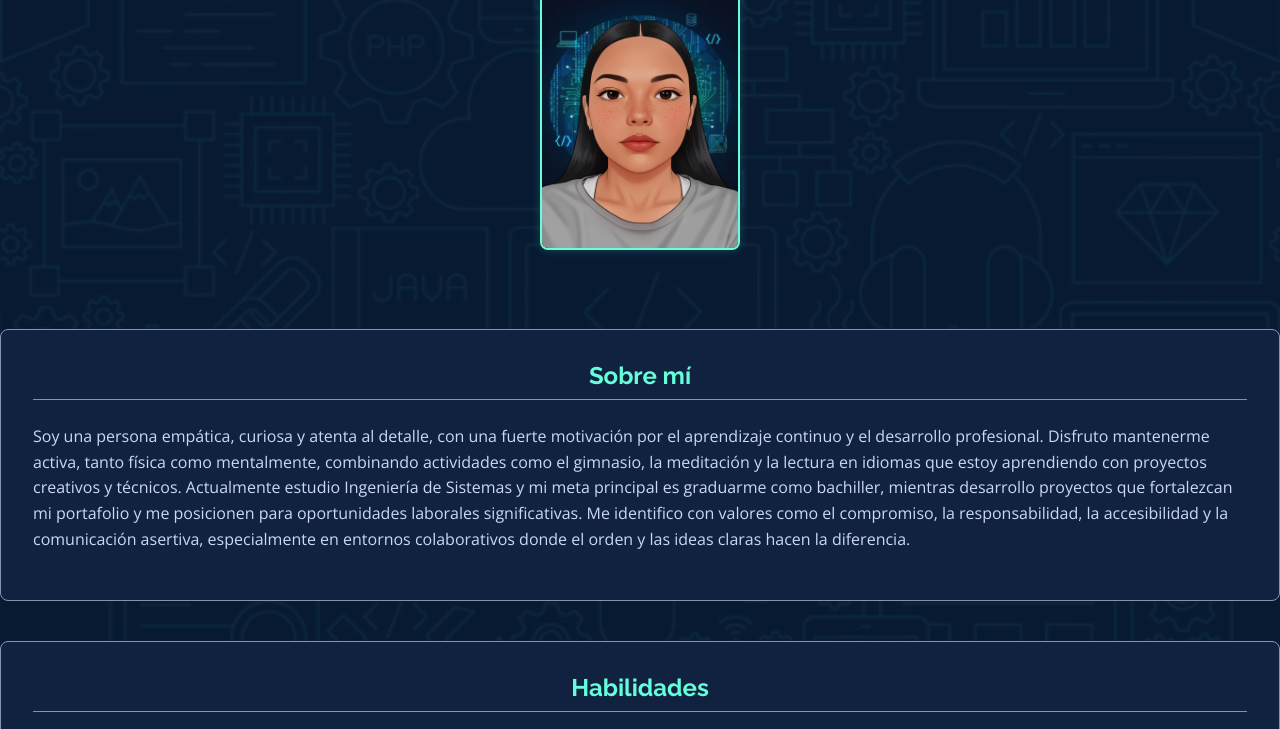
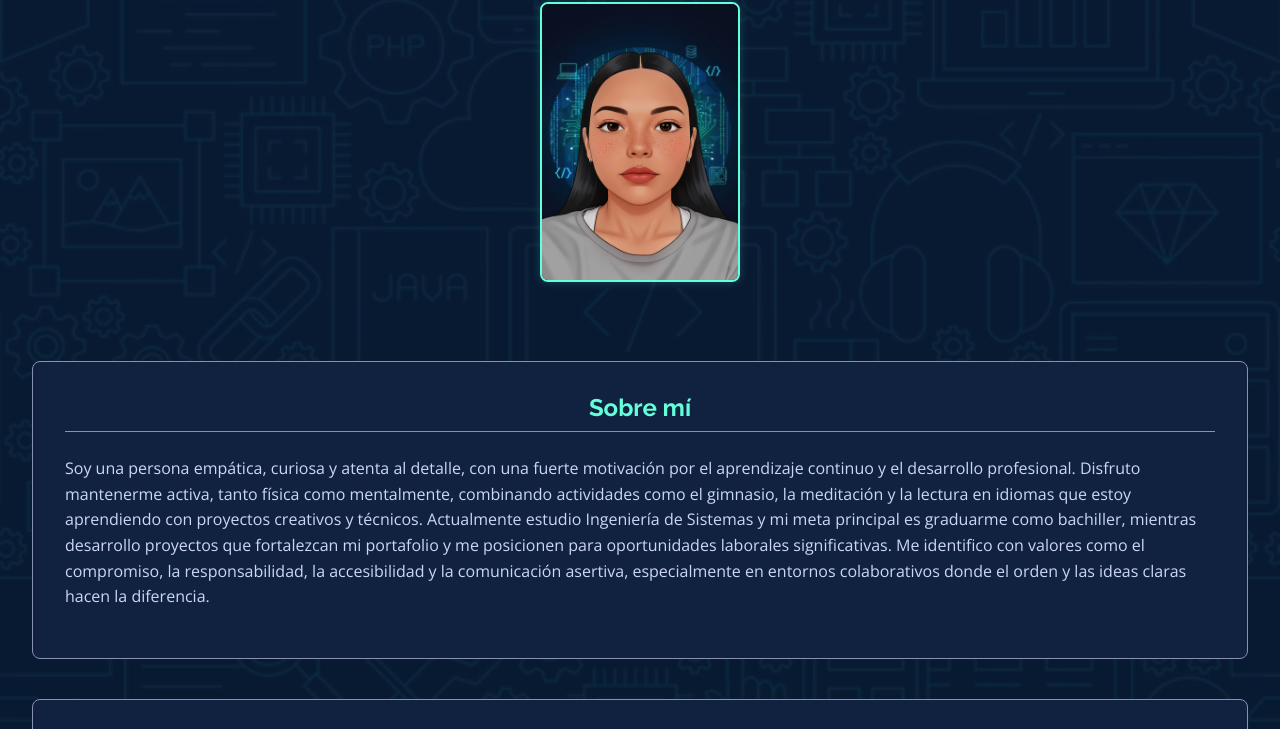
Before and after one commit to hdaniela0211/proyecto-final, a plain HTML site: page index.html in a window 1280 px wide. Shown: the part 71-800 px from the top of the page. Drawn offline with nearby package versions, Linux system fonts and the light colour scheme.

Commit message:
Avance final del proyecto

```diff
--- a/styles.css
+++ b/styles.css
@@ -13,29 +13,28 @@
     --color-text-2: #8892b0;
 }
 
-
-
 * { box-sizing: border-box; }
 html, body { height: 100%; }
 
-
 body {
     margin: 0;
+    padding: 2rem;
     background: var(--color-bg);
     color: var(--color-text);
     font-family: var(--font-body);
     line-height: 1.6;
     position: relative;
 }
+
 body::before {
   content: "";
+  top: 0; left: 0;
   width: 100%; height: 100%;
   background: url(assets/iconosdefondo.webp) center/cover no-repeat;
   opacity: 0.1;
   z-index: -1;
   position: fixed;
 }
-
 
 h1, h2, h3, h4, h5, h6 {
     font-family: var(--font-heading);
@@ -48,15 +47,11 @@ h1, h2, h3, h4, h5, h6 {
 #main {
   text-align: center;
 }
+
 #main img {
   margin-bottom: 3.5rem;
 }
-section:not(#main) {
-  margin: 5rem;
-}
-footer {
-    margin: 5rem;
-}
+
 section:not(#main) {
   background-color: var(--color-bg-2);
   border: 1px solid var(--color-secondary);
@@ -64,6 +59,7 @@ section:not(#main) {
   padding: 2rem;
   margin: 2.5rem 0;
 }
+
 footer {
   background-color: var(--color-bg-2);
   border: 1px solid var(--color-secondary);
@@ -71,10 +67,12 @@ footer {
   padding: 2rem;
   margin: 2.5rem 0;
 }
+
 a {
   text-decoration: none;
   color: #64ffda;
 }
+
 h3 {
   text-align: center;
   font-size: 1.5rem;
@@ -83,12 +81,14 @@ h3 {
   padding-bottom: 0.5rem;
   margin-bottom: 1.5rem;
 }
+
 #main img {
   border: 2px solid var(--color-primary);
   border-radius: 8px;
   margin-bottom: 2rem;
   box-shadow: 0 0 10px rgba(100, 255, 218, 0.2);
 }
+
 ol {
   list-style-type: disc;
 }
```
